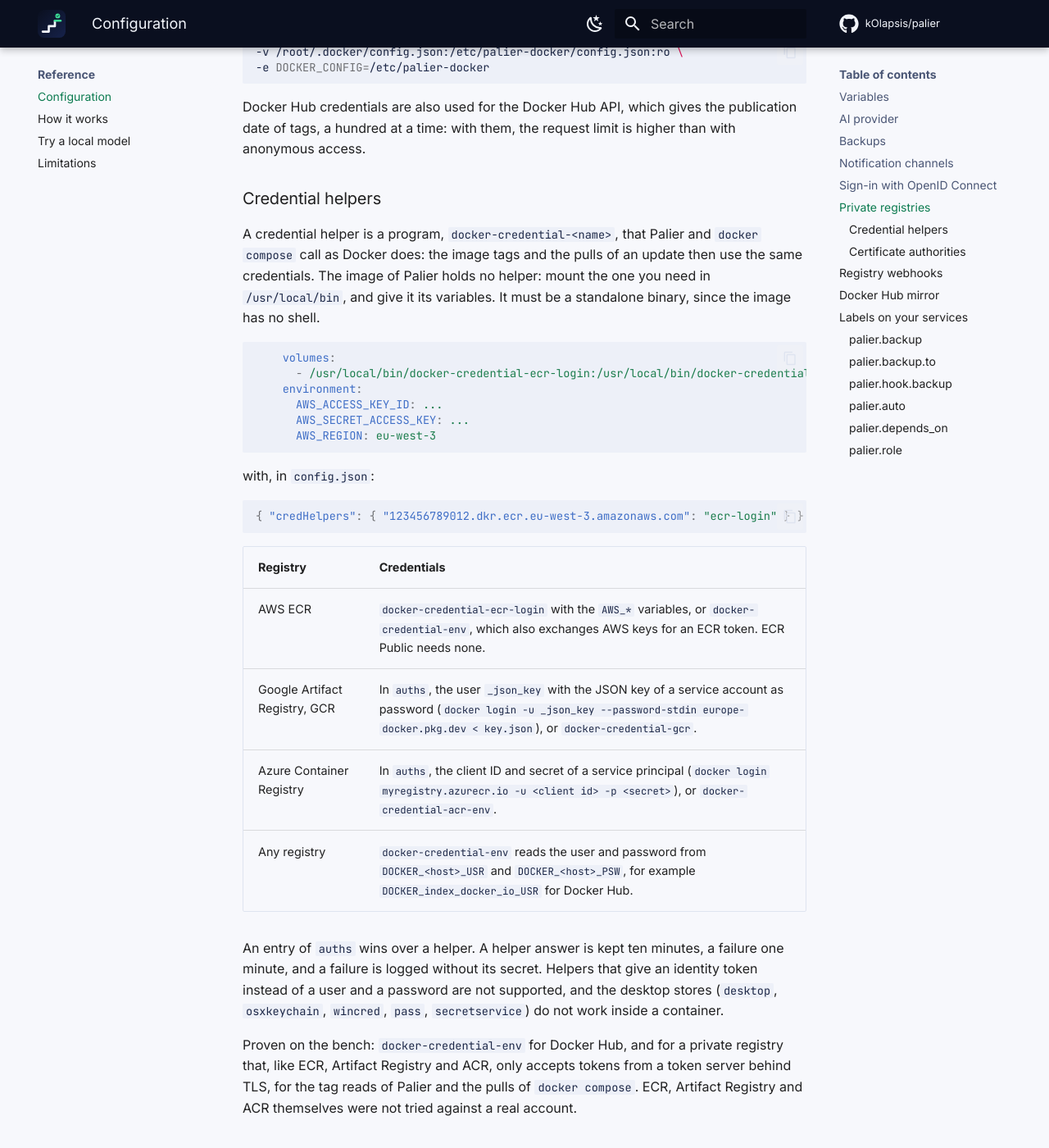
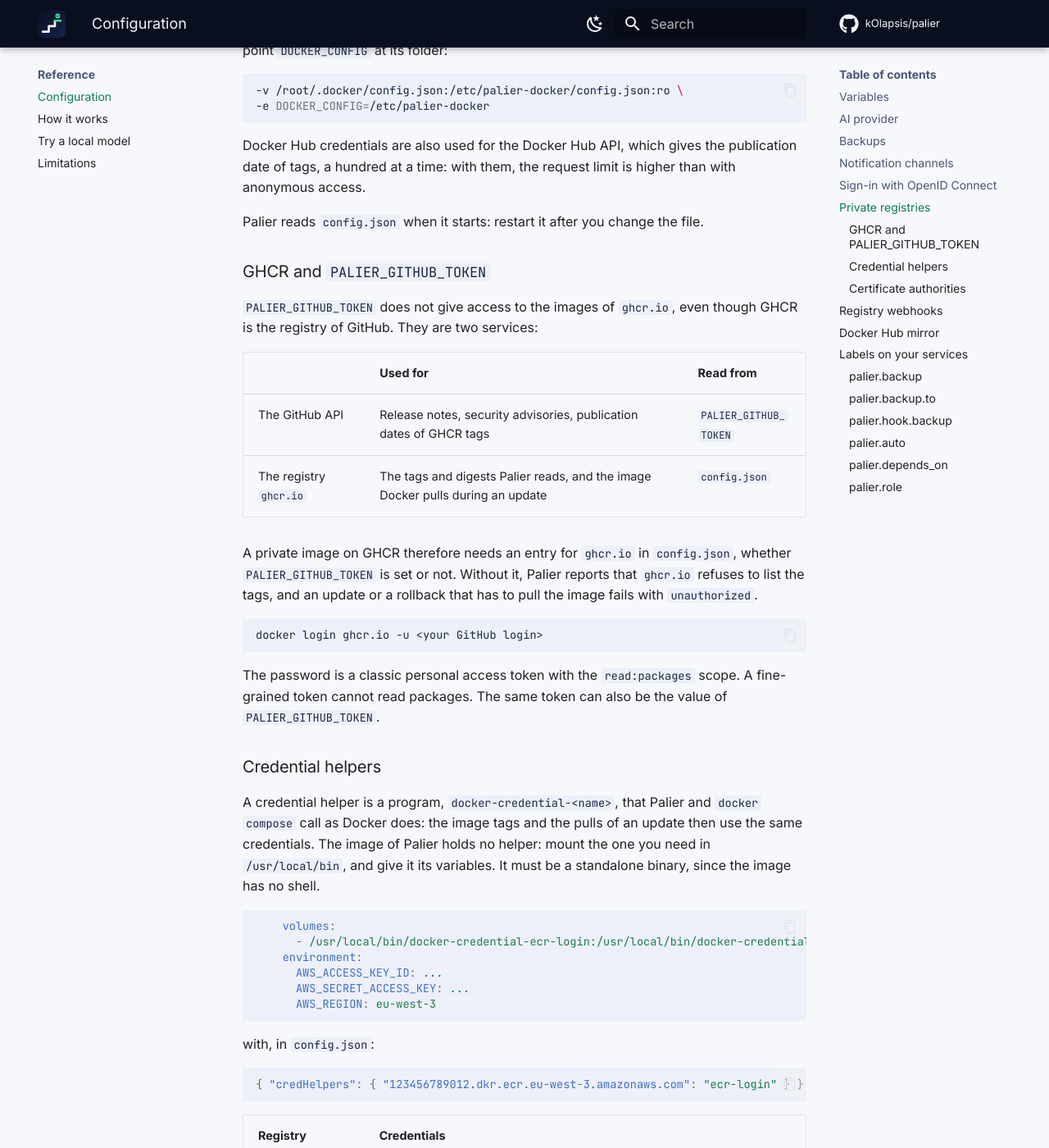
Before and after one commit to kOlapsis/palier, an MkDocs documentation site: the page built from docs/configuration.md, in a window 1280 px wide and 1400 px high, scrolled down 8954 px. Shown: the whole window at 82% size. Built offline with MkDocs 1.6.1 and Material for MkDocs 9.7.7, drawn with Linux system fonts in a browser that asks for light colours; plug-ins that fetch from the network failed and are left out; comment, search, counter and statistics services are not loaded; some of the changed text lies outside the part shown.

Commit message:
docs: say that PALIER_GITHUB_TOKEN does not sign in to ghcr.io
The token is for the GitHub API; the registry ghcr.io takes its credentials
from config.json, for the reads of Palier and for the pulls of Docker. The
configuration and installation pages now say so, with the docker login to
run and the kind of token it needs.

````diff
--- a/docs/configuration.md
+++ b/docs/configuration.md
@@ -22,7 +22,7 @@ All configuration goes through environment variables. The `/settings` page of th
 | `PALIER_WEBHOOK_SECRET` | empty | Signs each webhook with HMAC-SHA256 in `X-Palier-Signature`. |
 | `PALIER_NTFY_URL`, `PALIER_SLACK_URL`, `PALIER_DISCORD_URL`, `PALIER_TELEGRAM_URL` | empty | Notification channels. See [notification channels](#notification-channels). |
 | `PALIER_NTFY_LEVEL`, `PALIER_SLACK_LEVEL`, `PALIER_DISCORD_LEVEL`, `PALIER_TELEGRAM_LEVEL` | `info` | `alert` or `info`, as `PALIER_EMAIL_LEVEL`. |
-| `PALIER_GITHUB_TOKEN` | empty | Reads GitHub release notes and security advisories without the anonymous limit. A classic token with the `read:packages` scope also lists the publication dates of GHCR tags in one request. |
+| `PALIER_GITHUB_TOKEN` | empty | Reads GitHub release notes and security advisories without the anonymous limit. A classic token with the `read:packages` scope also lists the publication dates of GHCR tags in one request. It does not sign Palier in to `ghcr.io`: see [GHCR and `PALIER_GITHUB_TOKEN`](#ghcr-and-palier_github_token). |
 | `PALIER_GITLAB_TOKEN` | empty | Reads GitLab release notes (gitlab.com) without the anonymous limit, and those of private projects. |
 | `PALIER_REGISTRY_MIRROR` | empty | Docker Hub mirror (`mirror.gcr.io`, for example), used for reads by digest. |
 | `DOCKER_CONFIG` | `$HOME/.docker` | Folder of the `config.json` that holds the credentials of private registries. |
@@ -163,6 +163,25 @@ Palier reads the Docker `config.json`, in the usual format: its `auths` section,
 ```
 
 Docker Hub credentials are also used for the Docker Hub API, which gives the publication date of tags, a hundred at a time: with them, the request limit is higher than with anonymous access.
+
+Palier reads `config.json` when it starts: restart it after you change the file.
+
+### GHCR and `PALIER_GITHUB_TOKEN`
+
+`PALIER_GITHUB_TOKEN` does not give access to the images of `ghcr.io`, even though GHCR is the registry of GitHub. They are two services:
+
+| | Used for | Read from |
+|---|---|---|
+| The GitHub API | Release notes, security advisories, publication dates of GHCR tags | `PALIER_GITHUB_TOKEN` |
+| The registry `ghcr.io` | The tags and digests Palier reads, and the image Docker pulls during an update | `config.json` |
+
+A private image on GHCR therefore needs an entry for `ghcr.io` in `config.json`, whether `PALIER_GITHUB_TOKEN` is set or not. Without it, Palier reports that `ghcr.io` refuses to list the tags, and an update or a rollback that has to pull the image fails with `unauthorized`.
+
+```sh
+docker login ghcr.io -u <your GitHub login>
+```
+
+The password is a classic personal access token with the `read:packages` scope. A fine-grained token cannot read packages. The same token can also be the value of `PALIER_GITHUB_TOKEN`.
 
 ### Credential helpers
 
````
Also changed, not shown: docs/installation.md (+2 -2 lines).
